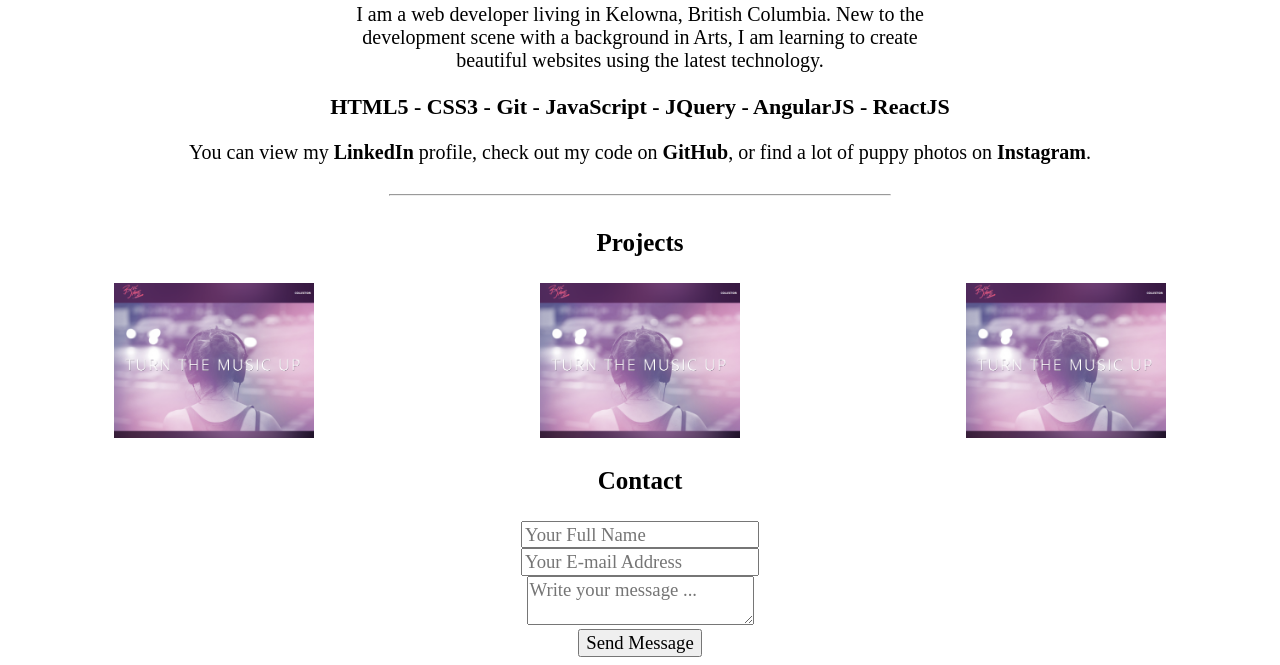
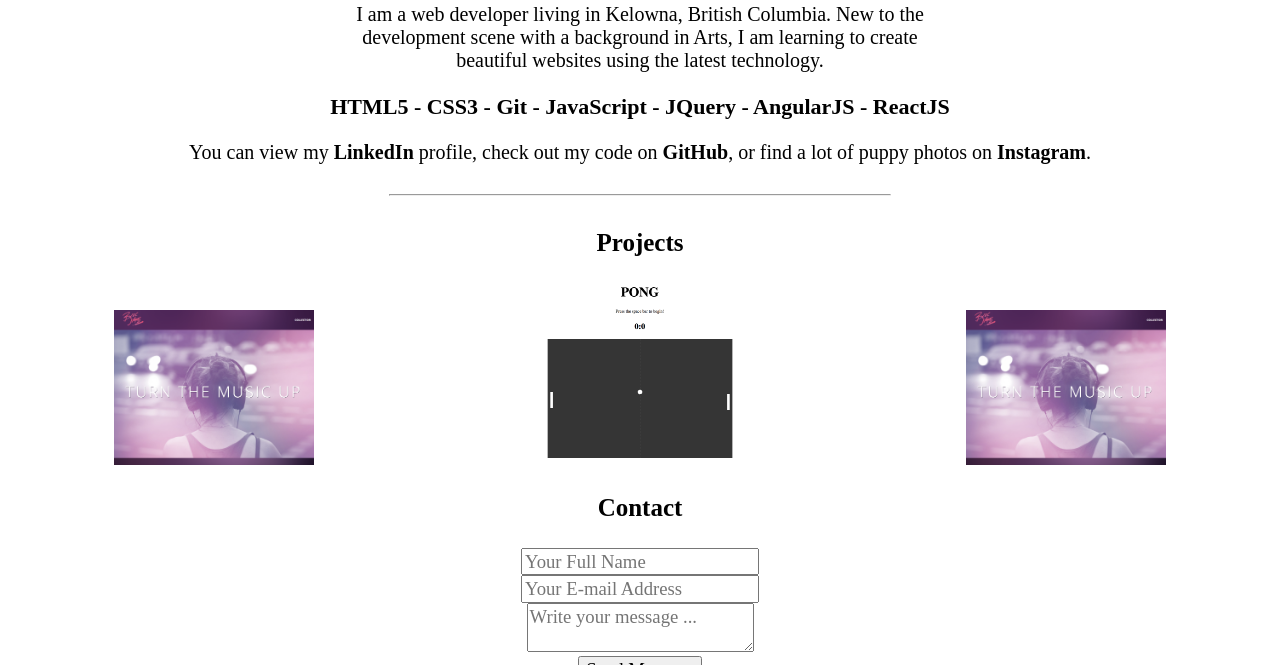
Before and after one commit to hsmith02/h-portfolio, a plain HTML site: page index.html in a window 1280 px wide. Shown: the part 522-1187 px from the top of the page. Drawn offline with nearby package versions, Linux system fonts and the light colour scheme; a script that the page names is missing.

Commit message:
project images added

```diff
--- a/index.html
+++ b/index.html
@@ -48,8 +48,8 @@
             <div class="proj-block bloc-jams">
               <img class="bloc-jams-image" src="assets/images/bloc-jams.png" alt="Bloc Jams Image"><img>
             </div>
-            <div class="proj-block bloc-jams">
-              <img class="bloc-jams-image" src="assets/images/bloc-jams.png" alt="Bloc Jams Image"><img>
+            <div class="proj-block pong">
+              <img class="pong-image" src="assets/images/pong.png" alt="Pong Image"><img>
             </div>
             <div class="proj-block bloc-jams">
               <img class="bloc-jams-image" src="assets/images/bloc-jams.png" alt="Bloc Jams Image"><img>
--- a/styles/main.css
+++ b/styles/main.css
@@ -139,6 +139,10 @@ body.main {
 
 .bloc-jams-image {
   max-width: 200px;
+}
+
+.pong-image {
+  max-width: 200px;
 
 }
 
```
Also changed, not shown: assets/images/pong.png (added).
